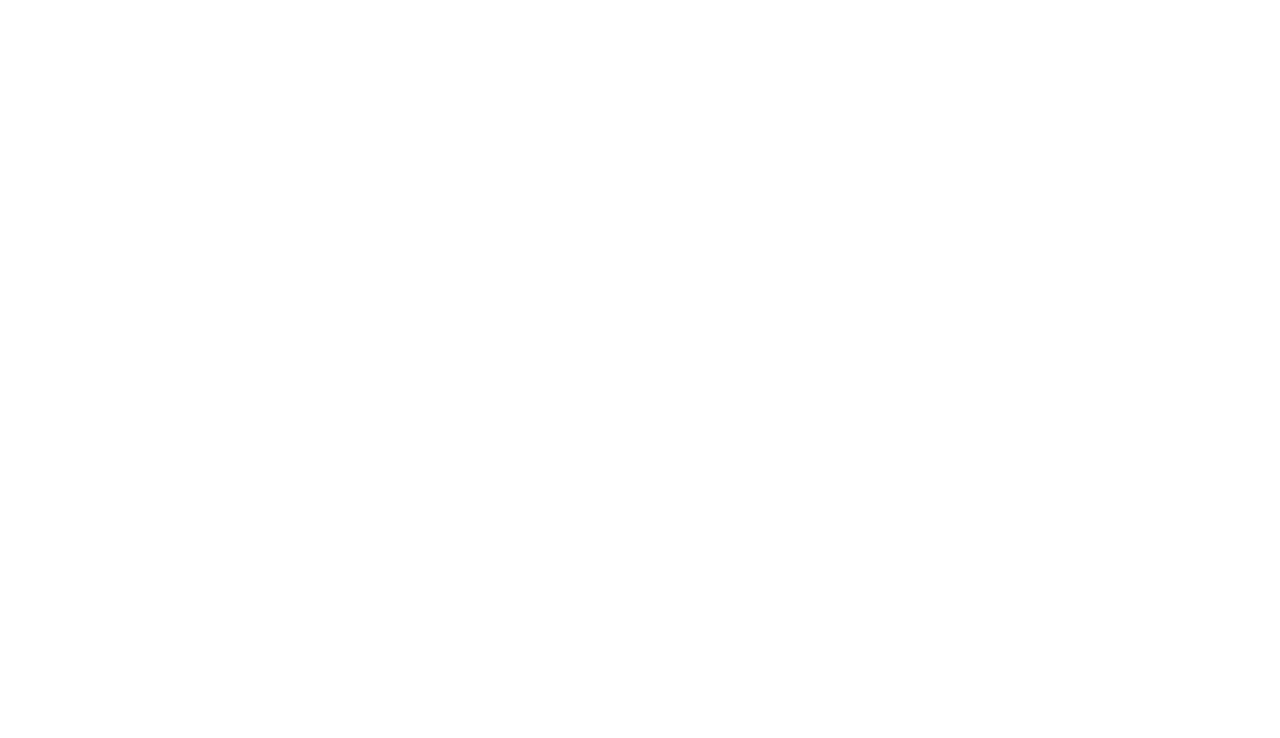
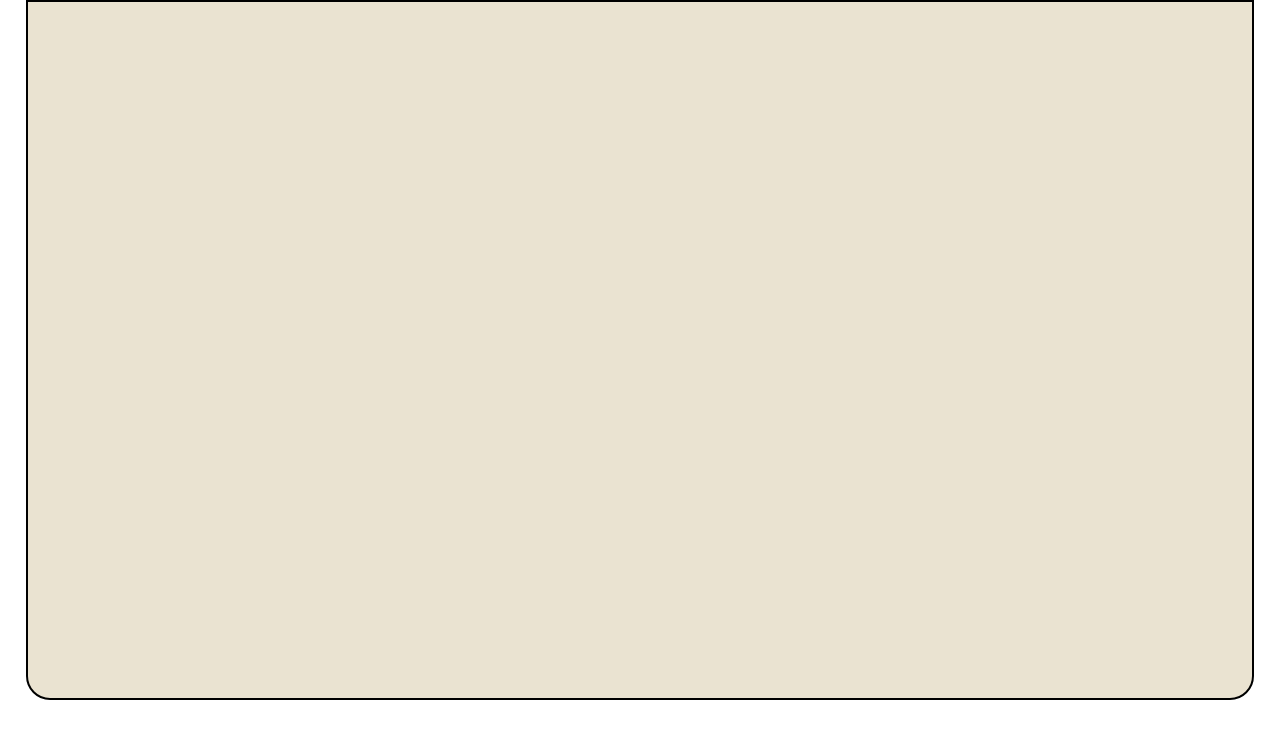
Before and after one commit to parmarraj999/beSocial, a React (Create React App) app in the folder frontend/: page / in a window 1280 px wide. Shown: the top 738 px of the page. Built offline with nearby package versions, Linux system fonts and the light colour scheme; a web font is replaced by a local one.

Commit message:
getCommit

```diff
--- /dev/null
+++ b/frontend/src/layouts/auth/Login.js
@@ -0,0 +1,17 @@
+import React from 'react'
+import "./auth.css"
+
+function Login() {
+    return (
+        <div className='form-container'>
+            <div className='form-box'>
+
+            </div>
+            <div className='form-btn' >
+
+            </div>
+        </div>
+    )
+}
+
+export default Login
--- a/frontend/src/layouts/auth/auth.css
+++ b/frontend/src/layouts/auth/auth.css
@@ -0,0 +1,16 @@
+/* ----- login page css ----  */
+.form-container{
+    width: 100%;
+    height: 100vh;
+    backdrop-filter: blur(50px);
+    background: rgba(255,255,255,0.5);
+    display: grid;
+    grid-template-rows: 10.5fr 1.5fr;
+}
+.form-box{
+    width: 96%;
+    margin: 0 auto;
+    background: #eae3d1;
+    border: 2px solid black;
+    border-radius: 0 0 1.5rem 1.5rem;
+}
--- a/frontend/src/layouts/auth/auth.js
+++ b/frontend/src/layouts/auth/auth.js
@@ -1,11 +1,19 @@
-import React from 'react'
+import React, { useState } from 'react'
 import "./auth.css"
 import Welcome from '../welcome/welcome'
+import Login from './Login'
 
 function Auth() {
+
+  const [form,setForm] = useState("login")
+
   return (
     <div className='auth-container'>
       <Welcome/>
+     {
+      form === "login" ?
+      <Login/> : ""
+     }
     </div>
   )
 }
```
Also changed, not shown: frontend/package.json (+5 -2 lines), frontend/src/layouts/auth/signup.js (added), 1 other file (tests, documents, lock files or other folders).
